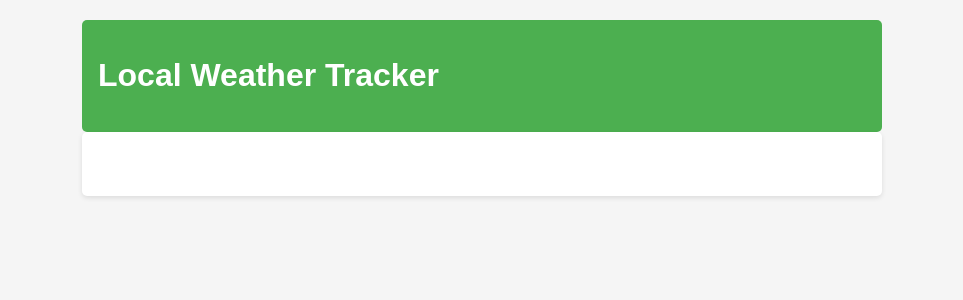
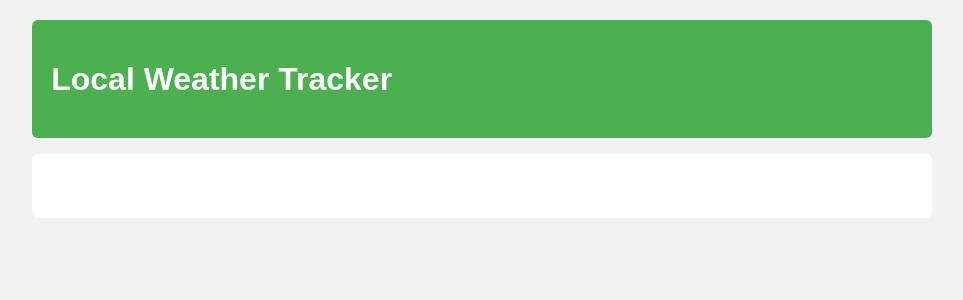
Before and after one commit to tle2-npu/local_weather_tracker, a Flask app: template templates/base.html in a window 1280 px wide. Shown: the top 300 px of the page, without its empty margins (158-1121 px from the left). Run offline with Flask 3, Linux system fonts and the light colour scheme; the template is opened without the code that fills it, so the values that code supplies are empty.

Commit message:
Update base.html layout and improve styling

```diff
--- a/templates/base.html
+++ b/templates/base.html
@@ -1,59 +1,64 @@
 <!DOCTYPE html>
 <html lang="en">
+
 <head>
     <meta charset="UTF-8">
     <meta name="viewport" content="width=device-width, initial-scale=1.0">
     <title>{% block title %}Local Weather Tracker{% endblock %}</title>
+
     <style>
         body {
             font-family: Arial, sans-serif;
-            max-width: 800px;
+            max-width: 900px;
             margin: 0 auto;
             padding: 20px;
-            background-color: #f5f5f5;
+            background-color: #f2f2f2;
         }
-        .header {
+        header {
             background-color: #4CAF50;
+            padding: 1.2rem;
             color: white;
-            padding: 1rem;
-            border-radius: 5px;
-        }
-        .nav {
-            margin: 1rem 0;
-        }
-        .nav a {
-            margin-right: 1rem;
-            text-decoration: none;
-            color: #333;
+            border-radius: 6px;
         }
         .content {
             background: white;
             padding: 2rem;
-            border-radius: 5px;
-            box-shadow: 0 2px 5px rgba(0,0,0,0.1);
+            margin-top: 1rem;
+            border-radius: 6px;
         }
-        .task-item {
-            padding: 0.5rem;
-            border-bottom: 1px solid #eee;
+        a {
+            color: #4CAF50;
+            text-decoration: none;
+            font-weight: bold;
         }
         .btn {
+            padding: 0.5rem 1rem;
             background-color: #4CAF50;
-            color: white;
-            padding: 0.5rem 1rem;
-            border: none;
             border-radius: 4px;
+            color:white;
+            border:none;
             cursor: pointer;
-            text-decoration: none;
-            display: inline-block;
+        }
+        table {
+            width: 100%;
+            border-collapse: collapse;
+            margin-top: 1rem;
+        }
+        table, th, td {
+            border: 1px solid #ddd;
+            padding: 0.7rem;
         }
     </style>
 </head>
+
 <body>
-    <div class="header">
-        <h1>Local Weather Tracker</h1>
-    </div>
-    <div class="content">
-        {% block content %}{% endblock %}
-    </div>
+<header>
+    <h1>Local Weather Tracker</h1>
+</header>
+
+<div class="content">
+    {% block content %}{% endblock %}
+</div>
 </body>
+
 </html>
```
